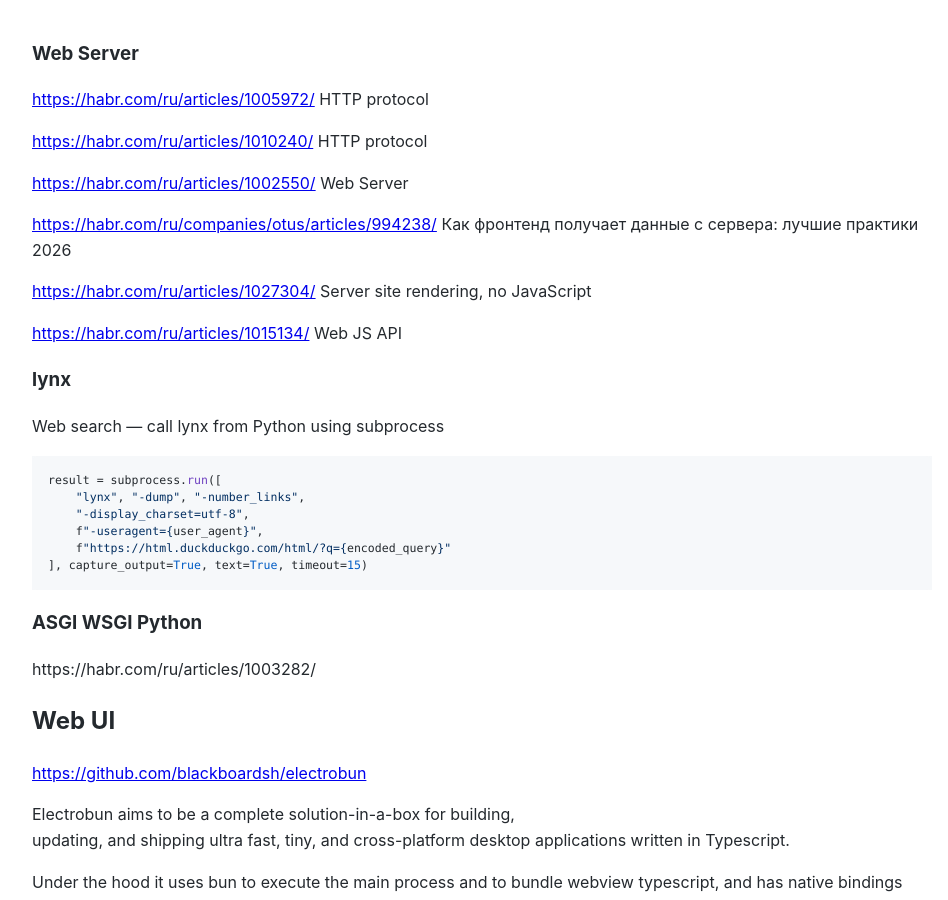
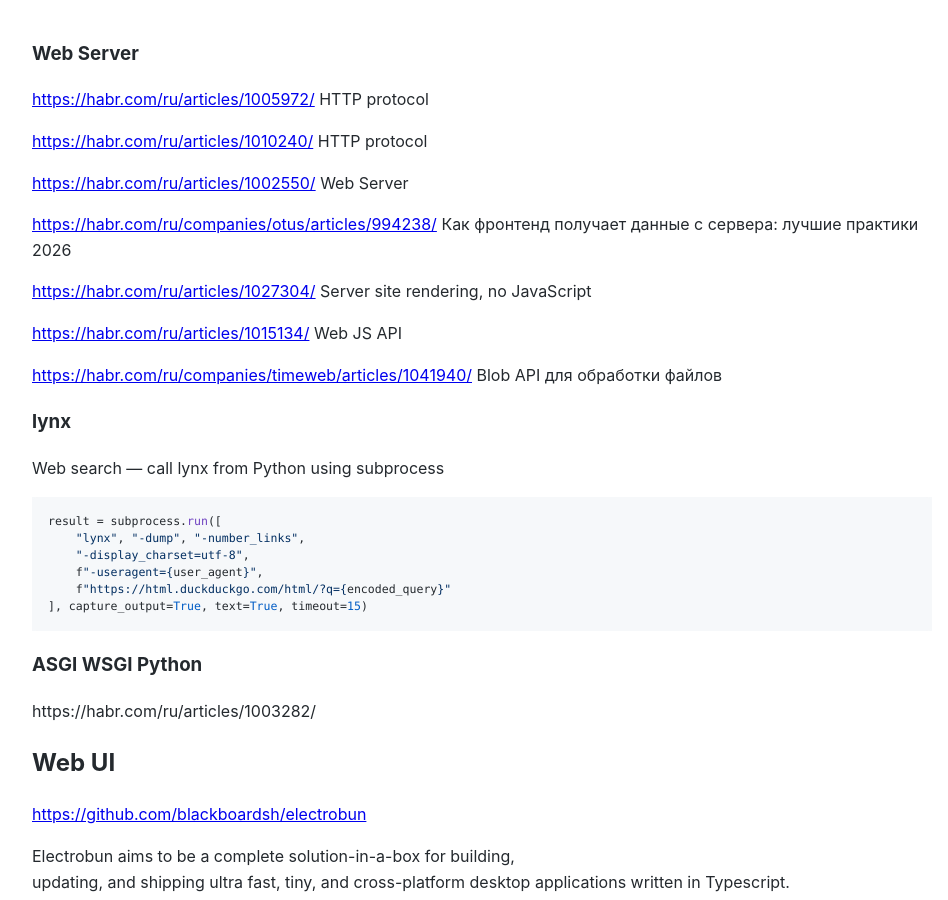
Before and after one commit to Michael-Lubinsky/michael-lubinsky.github.com, a Jekyll site: the page built from web/web.md, in a window 1280 px wide and 900 px high. Shown: the whole window, without its empty margins (158-1106 px from the left). Built offline with Jekyll 4.4.1, drawn with Linux system fonts in a browser that asks for light colours; our own code applies the rules of GitHub Pages for plain Markdown files.

Commit message:
Update web.md

```diff
--- a/web/web.md
+++ b/web/web.md
@@ -12,6 +12,8 @@
 <https://habr.com/ru/articles/1027304/> Server site rendering, no JavaScript
 
 <https://habr.com/ru/articles/1015134/> Web JS API
+
+<https://habr.com/ru/companies/timeweb/articles/1041940/> Blob API для обработки файлов
 
 ### lynx
 
```
